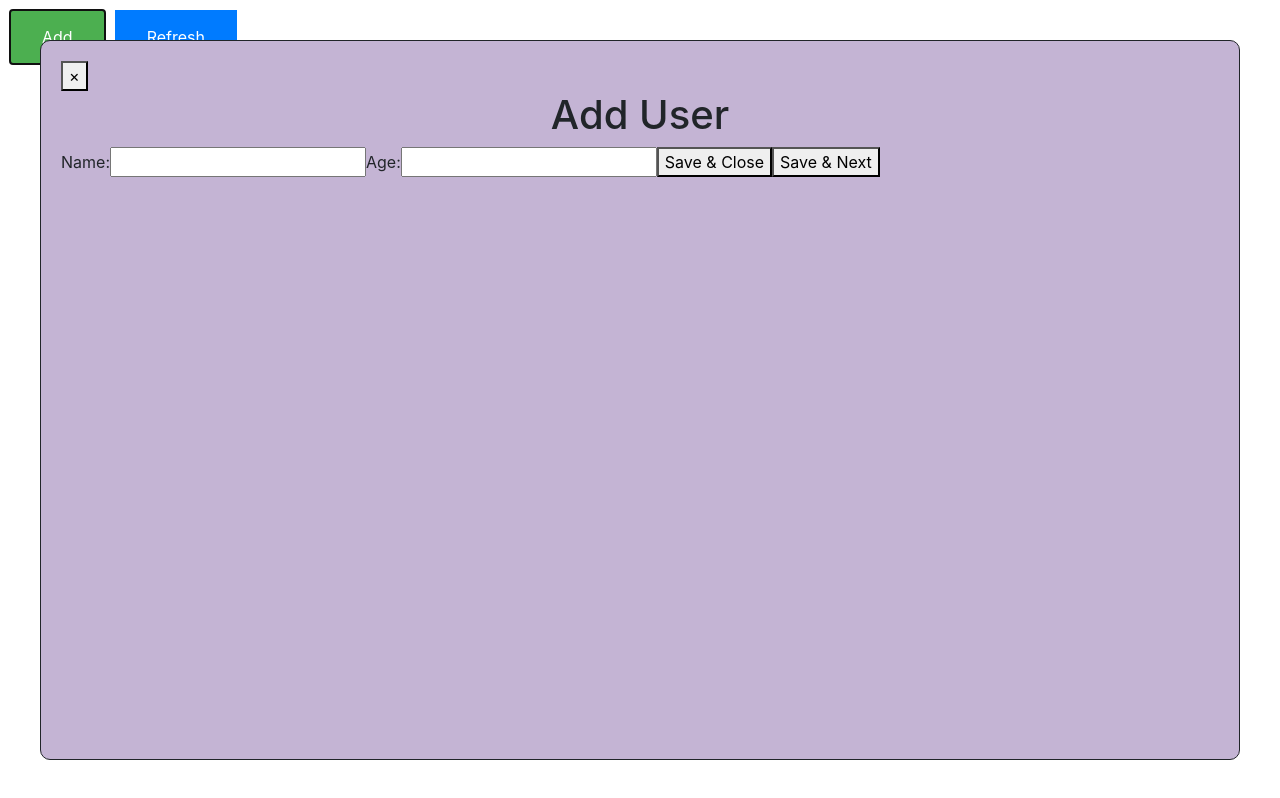
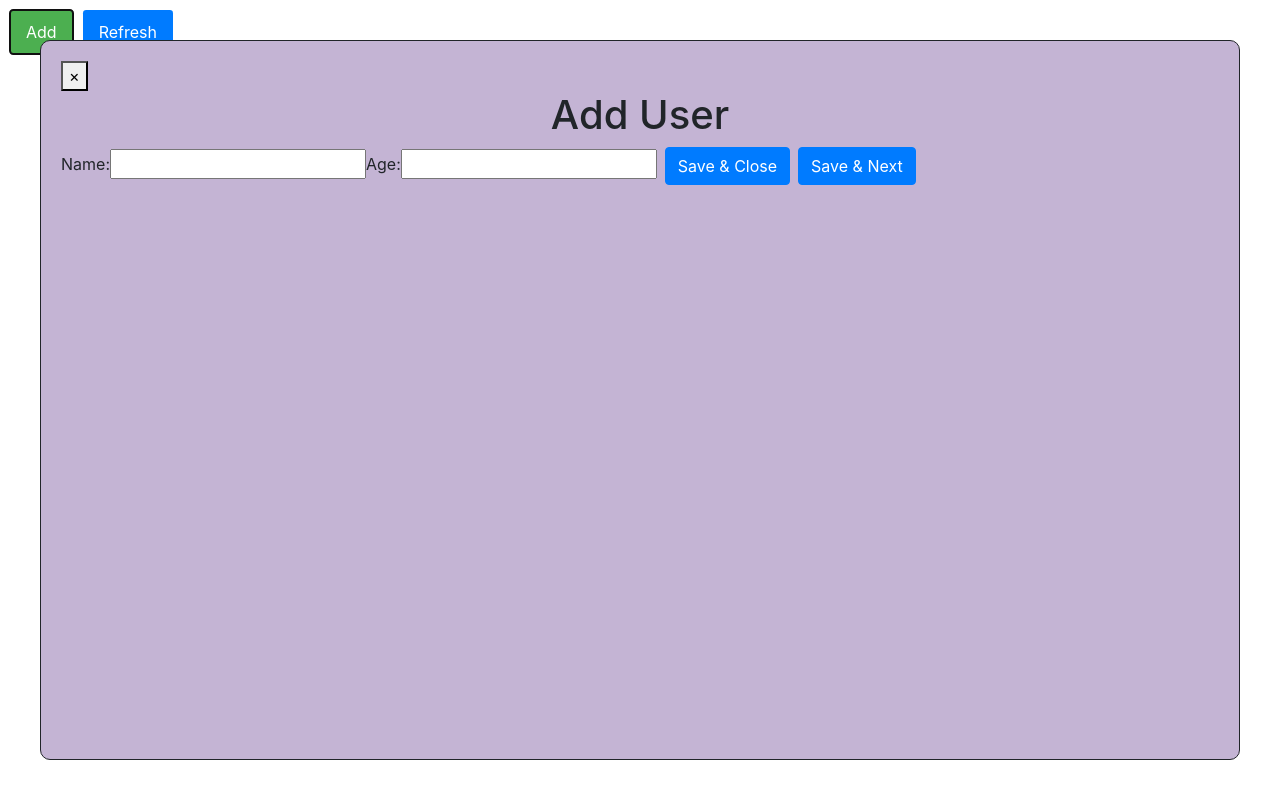
Before and after one commit to bhagyashreeI/react-crud, a React (Create React App) app: page / in a window 1280 px wide. Both pictures are taken after a click on the button "Add". Built offline with nearby package versions, Linux system fonts and the light colour scheme; no server answers.

Commit message:
updated add modal

```diff
--- a/src/App.js
+++ b/src/App.js
@@ -5,13 +5,17 @@ import Users from './containers/Users/Users';
 import Add from './components/Controls/Modal/Add/Add';
 
 class App extends Component{
-  state = {
-    showButton:true,
-    showAddModal:false
-  };
+  constructor(props) {
+    super(props)
+    this.handleModal = this.handleModal.bind(this);
+    this.state = {
+      showButton: true,
+      showAddModal: false
+    };
+  }
 
-  handleModal = () => {
-    this.setState({ showAddModal : true})
+  handleModal = (param1) => {
+    this.setState({ showAddModal: param1 })
   };
 
   handleAddUser = () =>{
@@ -30,14 +34,14 @@ class App extends Component{
     let addmodal = null;
     if (this.state.showAddModal){
       addmodal = (
-        <Add />
+        <Add action={this.handleModal} />
       )
     }
 
       if (this.state.showButton) {
         return (
         <div >
-            <Control type="Add" color="success"  clicked={this.handleAddUser} openmodal={this.handleModal} />
+            <Control type="Add" color="success"  clicked={this.handleAddUser} openmodal={() => this.handleModal(true)} />
             <Control type="Refresh" color="primary" />
             {addmodal}
             <div className="container">
--- a/src/components/Controls/Control.css
+++ b/src/components/Controls/Control.css
@@ -7,6 +7,9 @@
   display: inline-block;
   font-size: 16px;
 }
+.btn-sm{
+    padding:10px 16px;
+}
 .success {
     background-color:#4CAF50;
 }
@@ -15,6 +18,9 @@
 }
 .danger {
     background-color:red;
+}
+.primary-sm{
+
 }
 
 /*ul {
--- a/src/components/Controls/Control.js
+++ b/src/components/Controls/Control.js
@@ -7,7 +7,7 @@ class Control extends Component {
     render(){
         return (
             <Hoc>
-                <button className={"button m10-left m10-top " + this.props.color} onClick={this.props.openmodal}>
+                <button className={"button m10-left m10-top btn-sm " + this.props.color} onClick={this.props.openmodal}>
                     {this.props.type}
                 </button>
             </Hoc>
--- a/src/components/Controls/Modal/Add/Add.js
+++ b/src/components/Controls/Modal/Add/Add.js
@@ -2,22 +2,27 @@ import React, {Component} from "react";
 import './Add.css';
 
 class Add extends Component{
+
     handleSaveUser = (uaction) => {
-        alert(uaction)
+
+        if(uaction == 'close'){
+
+        }
     }
     closeModal = () => {
 
     }
+
     render(){
             return (
                 <div className="Modal">
-                    <button type="button" className="btn-close" aria-label="Close" onClick={this.closeModal}>&times;</button>
+                    <button type="button" className="btn-close" aria-label="Close"  onClick={this.props.action.bind(this, false)}  >&times;</button>
                     <h1>Add User</h1>
                     <div>
                         <label>Name: </label><input type="text" name="name" />
                         <label>Age: </label><input type="text" name="age" />
-                        <button onClick={() => this.handleSaveUser('close')}>Save & Close</button>
-                        <button onClick={() => this.handleSaveUser('next')}>Save & Next</button>
+                        <button className="btn btn-primary mr-2 ml-2"  onClick={() => this.handleSaveUser('close')}>Save & Close</button>
+                        <button className="btn btn-primary" onClick={() => this.handleSaveUser('next')}>Save & Next</button>
                     </div>
                 </div>
 
```
